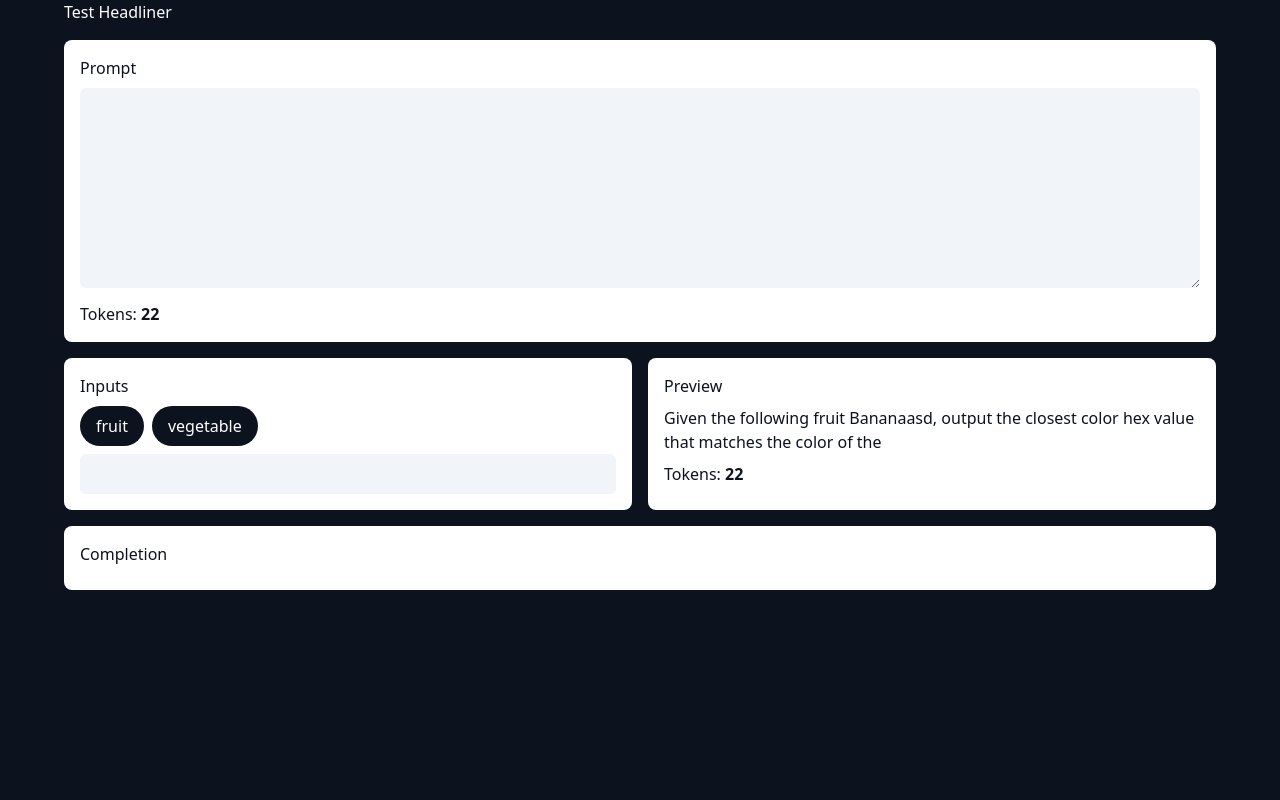
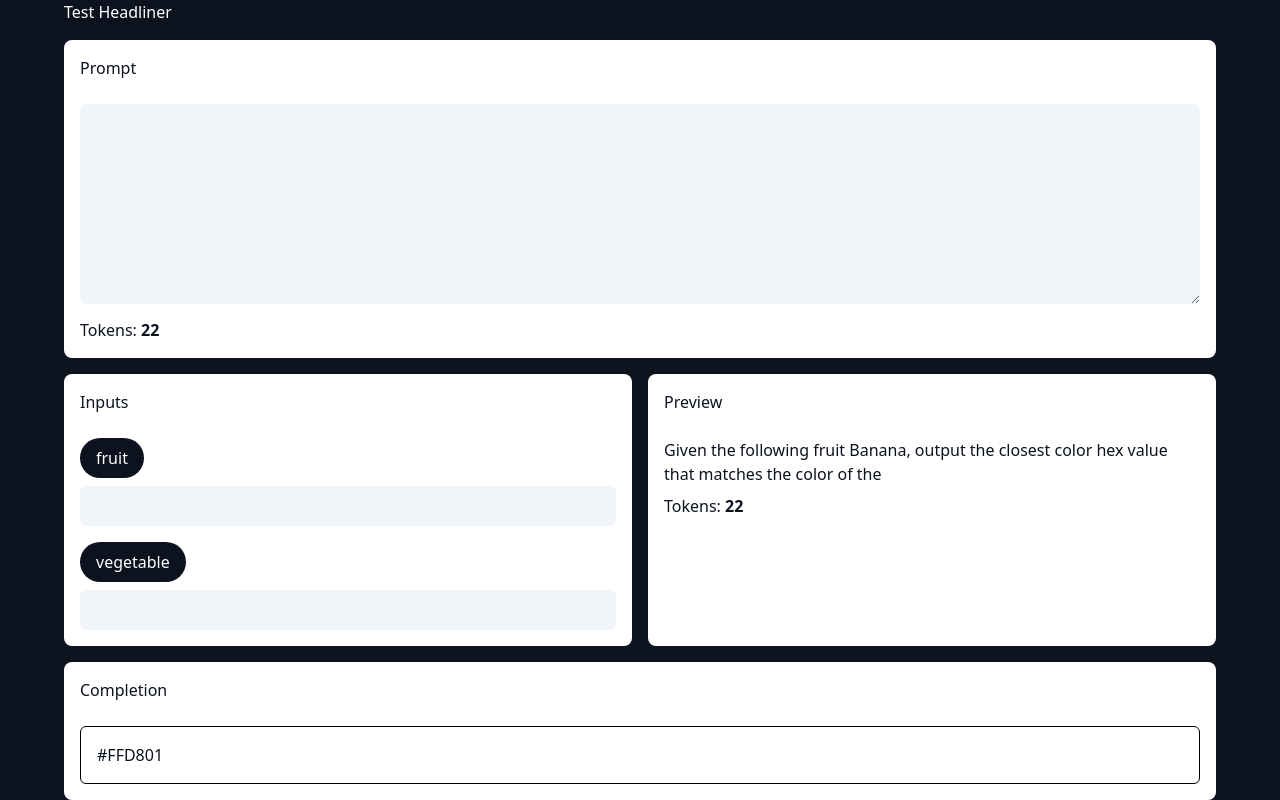
Before and after one commit to liraf/prompts-dashboard, a Nuxt app: page / in a window 1280 px wide. Built offline with nearby package versions, Linux system fonts and the light colour scheme.

Commit message:
feat: create custom input and organize components

```diff
--- a/components/Card.vue
+++ b/components/Card.vue
@@ -1,6 +1,6 @@
 <template>
   <div class="w-full bg-white px-4 py-4 rounded-lg text-blue-950">
-    <h3 class="mb-2">{{ title }}</h3>
+    <h3 class="mb-6">{{ title }}</h3>
     <slot />
   </div>
 </template>
--- /dev/null
+++ b/components/Completion.vue
@@ -0,0 +1,9 @@
+<template>
+  <Card title="Completion">
+    <p class="border-[1px] border-black block rounded-md px-4 py-4">{{ completion }}</p>
+  </Card>
+</template>
+
+<script setup>
+const completion = ref("#FFD801")
+</script>
--- /dev/null
+++ b/components/CustomInput.vue
@@ -0,0 +1,5 @@
+<template>
+  <input
+    class="w-full bg-gray-100 rounded-md text-blue-950 px-4 py-2 focus:outline-none focus:ring focus:ring-blue-500"
+  />
+</template>
--- /dev/null
+++ b/components/Inputs.vue
@@ -0,0 +1,14 @@
+<template>
+  <Card title="Inputs" class="mr-2">
+    <template v-for="(text, index) in inputs" :key="index">
+      <div :class="index < inputs.length - 1 ? 'mb-4' : ''">
+        <Pill :text="text" />
+        <CustomInput class="mt-2" />
+      </div>
+    </template>
+  </Card>
+</template>
+
+<script setup>
+const inputs = ref(['fruit', 'vegetable'])
+</script>
--- /dev/null
+++ b/components/Preview.vue
@@ -0,0 +1,10 @@
+<template>
+  <Card title="Preview" class="ml-2">
+    <p>{{ preview }}</p>
+    <Tokens />
+  </Card>
+</template>
+
+<script setup>
+const preview = ref("Given the following fruit Banana, output the closest color hex value that matches the color of the")
+</script>
--- a/components/Prompt.vue
+++ b/components/Prompt.vue
@@ -3,21 +3,7 @@
     <CustomTextarea />
     <Tokens />
   </Card>
-  <div class="flex mb-4">
-    <Card title="Inputs" class="mr-2">
-      <Pill v-for="text in inputs" :key="text" :text="text" />
-      <Input class="mt-2" />
-    </Card>
-    <Card title="Preview" class="ml-2">
-      <p>{{ preview }}</p>
-      <Tokens />
-    </Card>
-  </div>
-  <Card title="Completion">
-  </Card>
 </template>
 
 <script setup>
-const preview = ref("Given the following fruit Bananaasd, output the closest color hex value that matches the color of the")
-const inputs = ref(['fruit', 'vegetable'])
 </script>
--- a/pages/index.vue
+++ b/pages/index.vue
@@ -2,6 +2,11 @@
   <div class="text-white">
     <h2 class="mb-4">Test Headliner</h2>
     <Prompt />
+    <div class="flex mb-4">
+      <Inputs />
+      <Preview />
+    </div>
+    <Completion />
   </div>
 </template>
 
```
